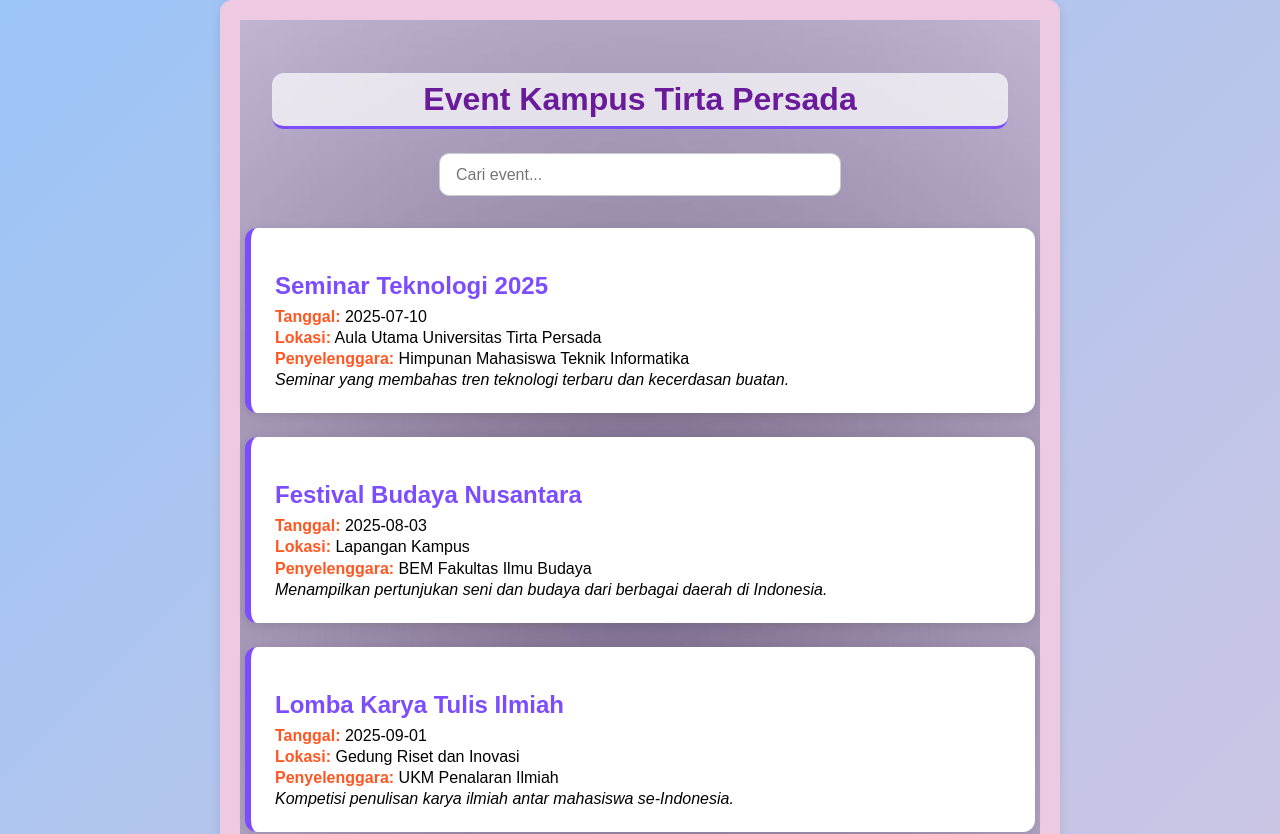
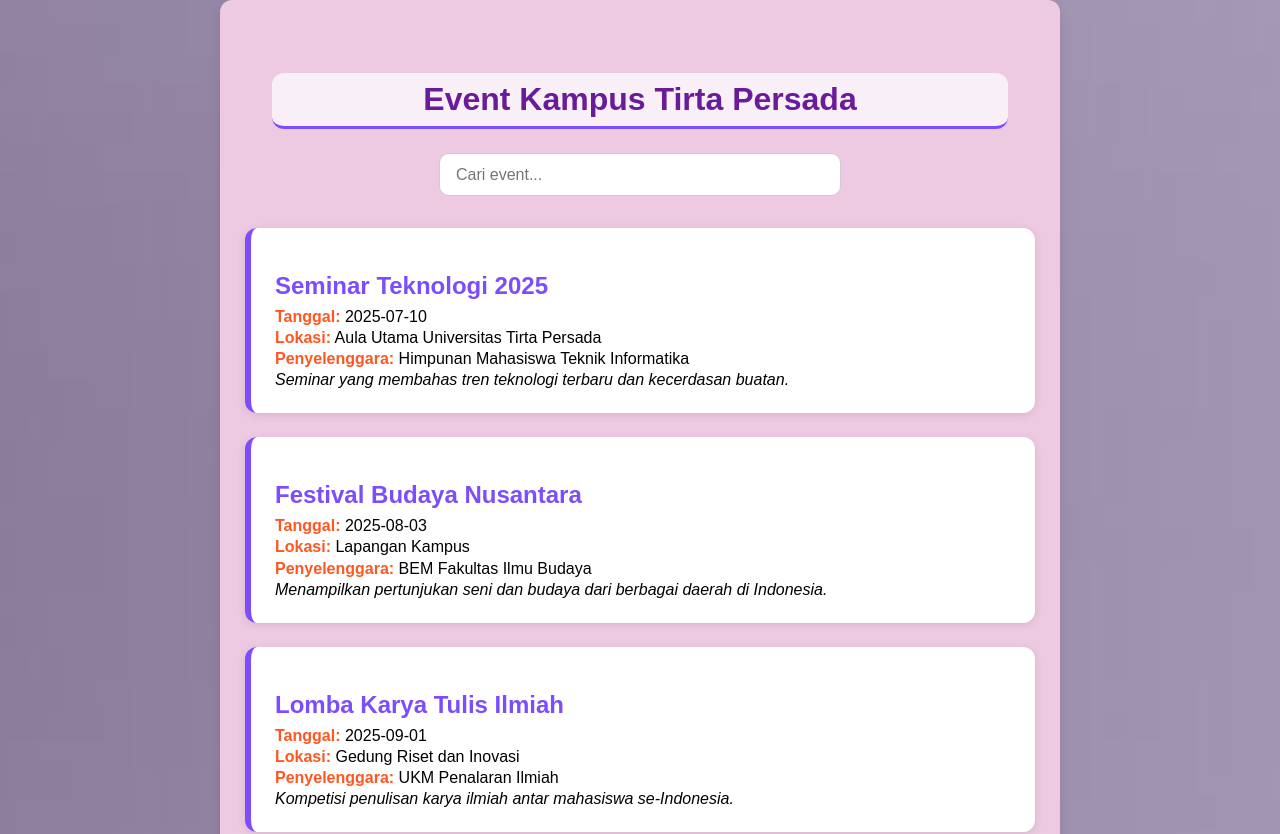
Before and after one commit to anisasafangatun/EventKampus, a React (Create React App) app in the folder frontend/: page / in a window 1280 px wide. Shown: the top 834 px of the page. Built offline with nearby package versions, Linux system fonts and the light colour scheme.

Commit message:
refactor:fetch event data from public API

```diff
--- a/frontend/src/App.css
+++ b/frontend/src/App.css
@@ -1,7 +1,7 @@
 body {
   margin: 0;
   font-family: Arial, sans-serif;
-  background: linear-gradient(135deg, #e0c3fc, #8ec5fc, #f9c5d1);
+ background-image: url('/images/foto1.jfif');
   background-size: 400% 400%;
   animation: gradientShift 15s ease infinite;
   will-change: background-position;
--- a/frontend/src/components/EventList.css
+++ b/frontend/src/components/EventList.css
@@ -1,5 +1,4 @@
 .event-list-container {
-  background-image: url(/images/foto1.jfif);
   background-size: cover;
   background-blend-mode: overlay;
   background-position: center;
```
